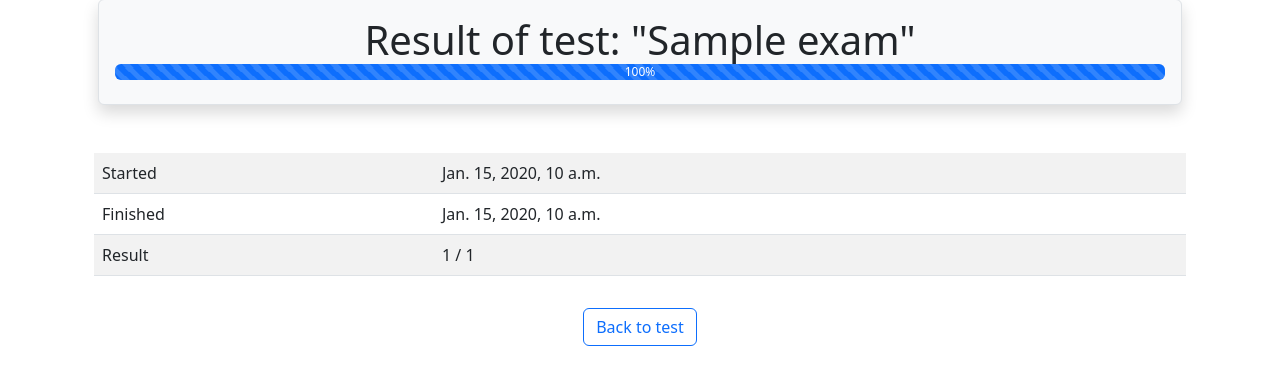
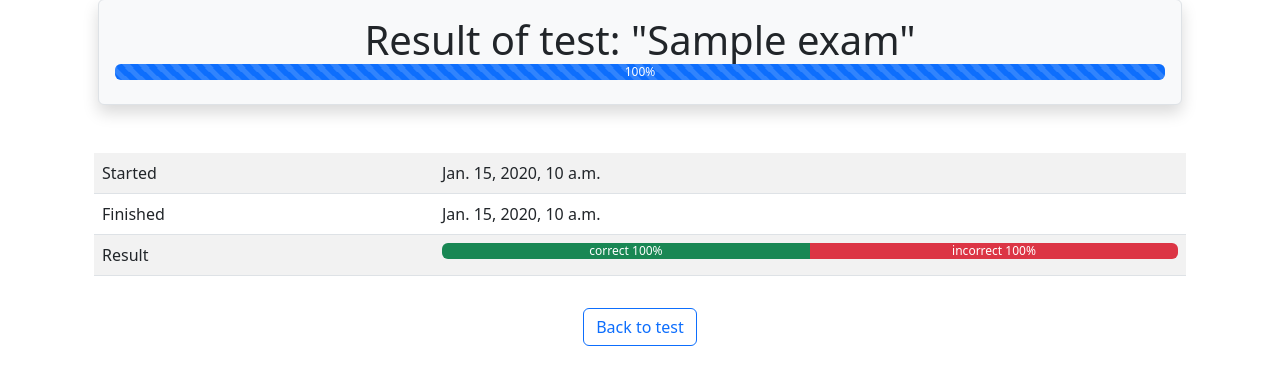
Before and after one commit to kolomiiets-taras/quiz, a Django app: page /quiz/00000000-0000-0000-0000-000000000001/result/00000000-0000-0000-0000-000000000001/details/ in a window 1280 px wide. Shown: the part 113-498 px from the top of the page. Run offline with Django 4.2, Linux system fonts and the light colour scheme; a user stored in the database is signed in; tables that the repository leaves empty hold one stand-in row (values such as "Sample post"); some libraries are stand-ins or nearby versions.

Commit message:
add progress bar

```diff
--- a/src/quiz/templates/result/details.html
+++ b/src/quiz/templates/result/details.html
@@ -1,4 +1,5 @@
 {% extends 'base.html' %}
+{% load calculate %}
 
 {% block title %}
     Test result
@@ -33,7 +34,32 @@
                         </tr>
                         <tr>
                             <td>Result</td>
-                            <td>{{ result.num_correct_answers }} / {{ result.num_incorrect_answers }}</td>
+                            <td>
+                                <div class="progress">
+                                    {% expression '%1 * 100 // %2' result.num_correct_answers result.exam.questions_count as level1 %}
+                                  <div class="progress-bar bg-success"
+                                       role="progressbar"
+                                       aria-label="Segment one"
+                                       style="width: {{ level1 }}%"
+                                       aria-valuenow="{{ level1 }}"
+                                       aria-valuemin="0"
+                                       aria-valuemax="100">
+                                      correct {{ level1 }}%
+                                  </div>
+                                  {% if result.num_incorrect_answers %}
+                                      {% expression '%1 * 100 // %2' result.num_incorrect_answers result.exam.questions_count as level2 %}
+                                      <div class="progress-bar bg-danger"
+                                           role="progressbar"
+                                           aria-label="Segment two"
+                                           style="width: {{ level2 }}%"
+                                           aria-valuenow="{{ level2 }}"
+                                           aria-valuemin="0"
+                                           aria-valuemax="100">
+                                          incorrect {{ level2 }}%
+                                      </div>
+                                  {% endif %}
+                                </div>
+                            </td>
                         </tr>
                     </tbody>
               </table>
```
